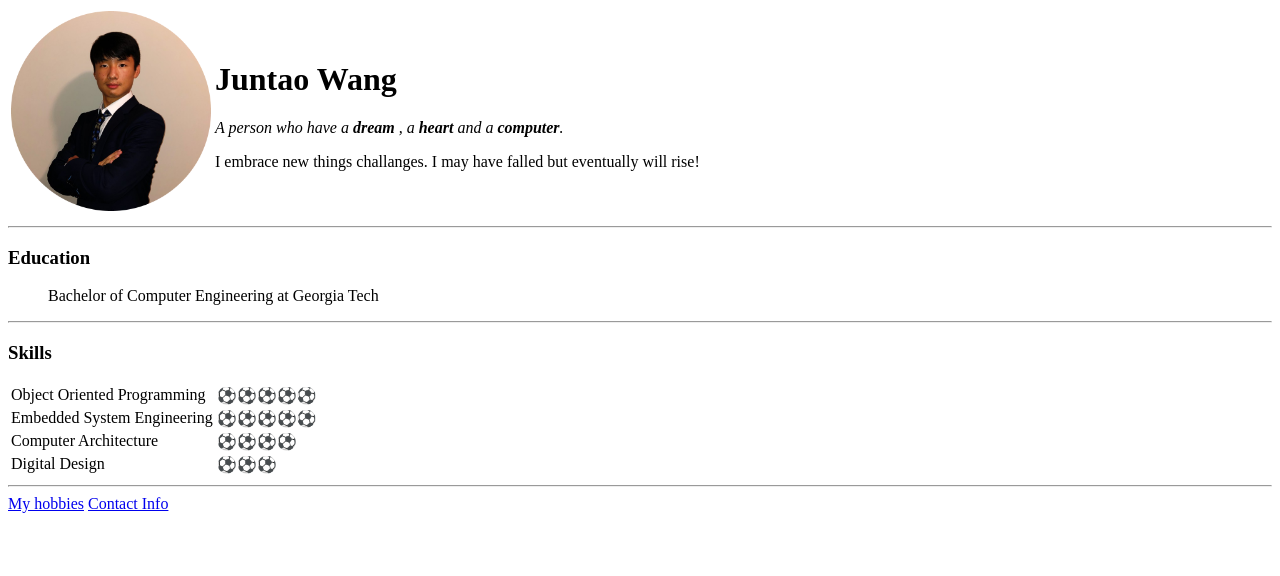
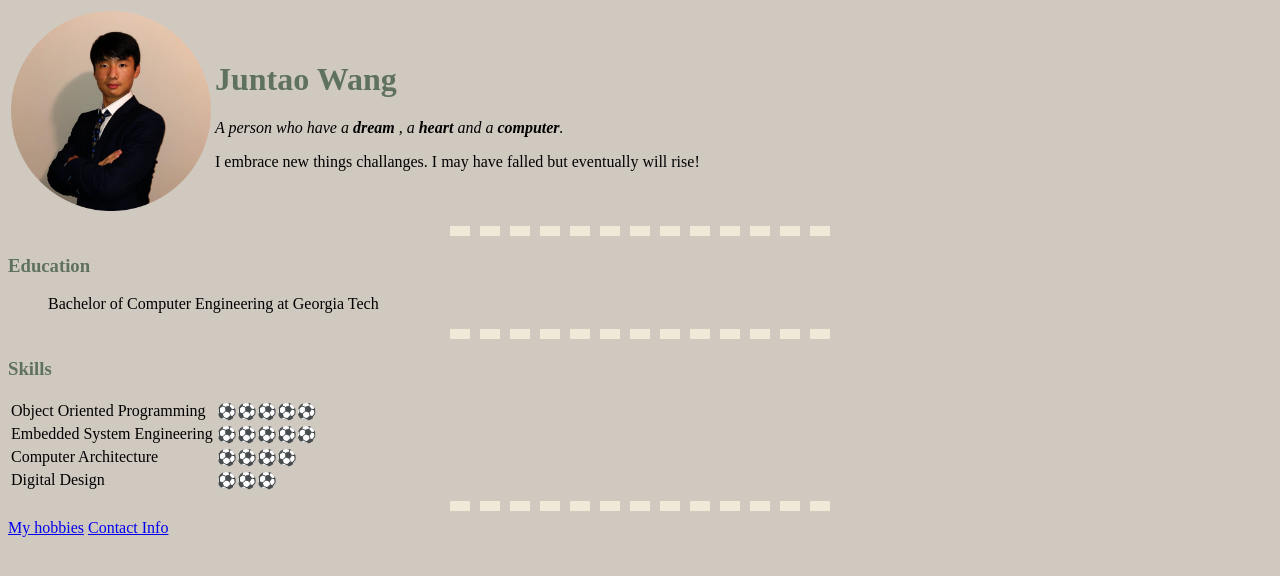
Before and after one commit to Ericjuntao/cv, a plain HTML site: page index.html in a window 1280 px wide. Drawn offline with Linux system fonts and the light colour scheme.

Commit message:
Add basic CSS style to the website

```diff
--- /dev/null
+++ b/css/styles.css
@@ -0,0 +1,18 @@
+body {
+    background-color: #D0C9C0;
+}
+
+h1 {
+    color: #5F7161;
+}
+
+h3 {
+    color: #5F7161;
+}
+
+hr {
+    border-color: #EFEAD8;
+    border-style: dashed none none;
+    border-width: 10px;
+    width: 30%;
+}
--- a/index.html
+++ b/index.html
@@ -6,6 +6,7 @@
     <meta http-equiv="X-UA-Compatible" content="IE=edge">
     <meta name="viewport" content="width=device-width, initial-scale=1.0">
     <title>Juntao's Personal Website</title>
+    <link rel="stylesheet" href="css/styles.css">
 </head>
 
 <body>
```
Also changed, not shown: contactinfo.html (+2 -1 lines), hobby.html (+1 -0 lines).
